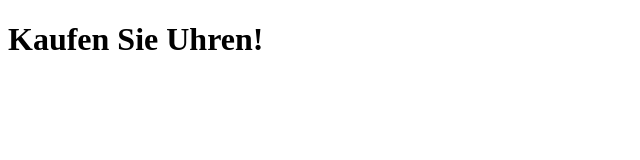
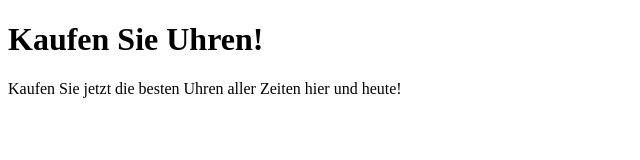
Before and after one commit to nikinator007/Webshop-Uhren, a plain HTML site: page index.html in a window 1280 px wide. Shown: the whole page, without its empty margins (0-640 px from the left). Drawn offline with Linux system fonts and the light colour scheme.

Commit message:
Uhren kaufen jetzt

```diff
--- a/index.html
+++ b/index.html
@@ -4,5 +4,6 @@
 </head>
 <body>
   <h1>Kaufen Sie Uhren!</h1>
+  Kaufen Sie jetzt die besten Uhren aller Zeiten hier und heute!
 </body>
 </html>
```
